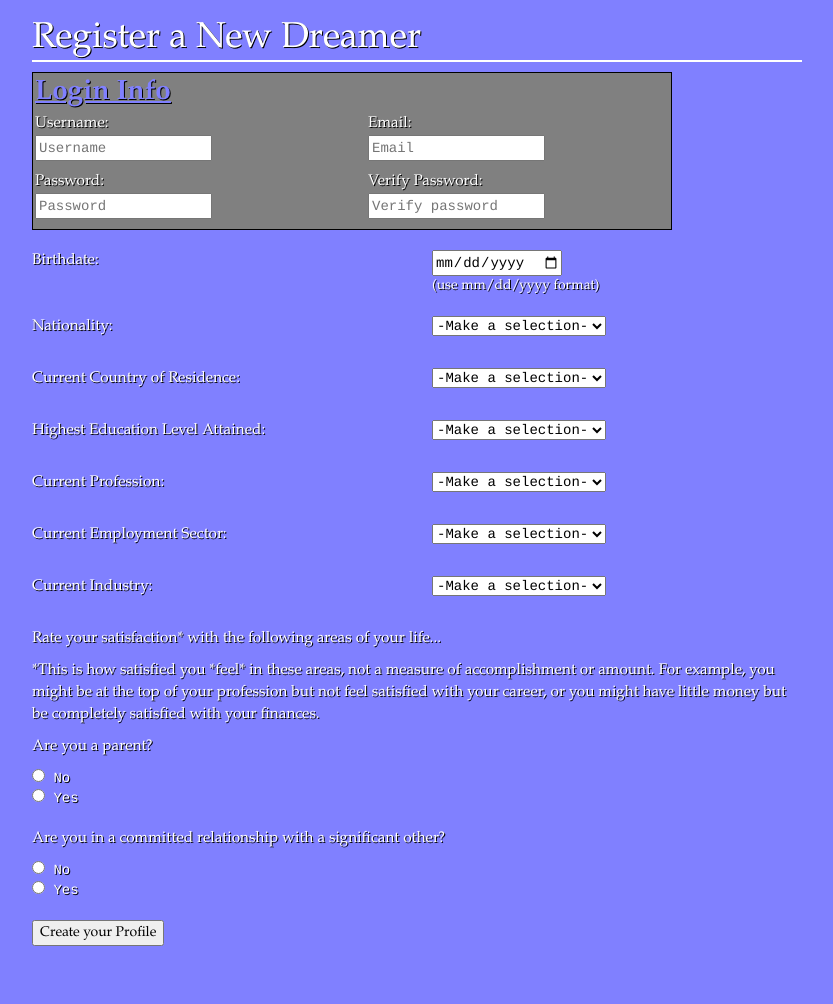
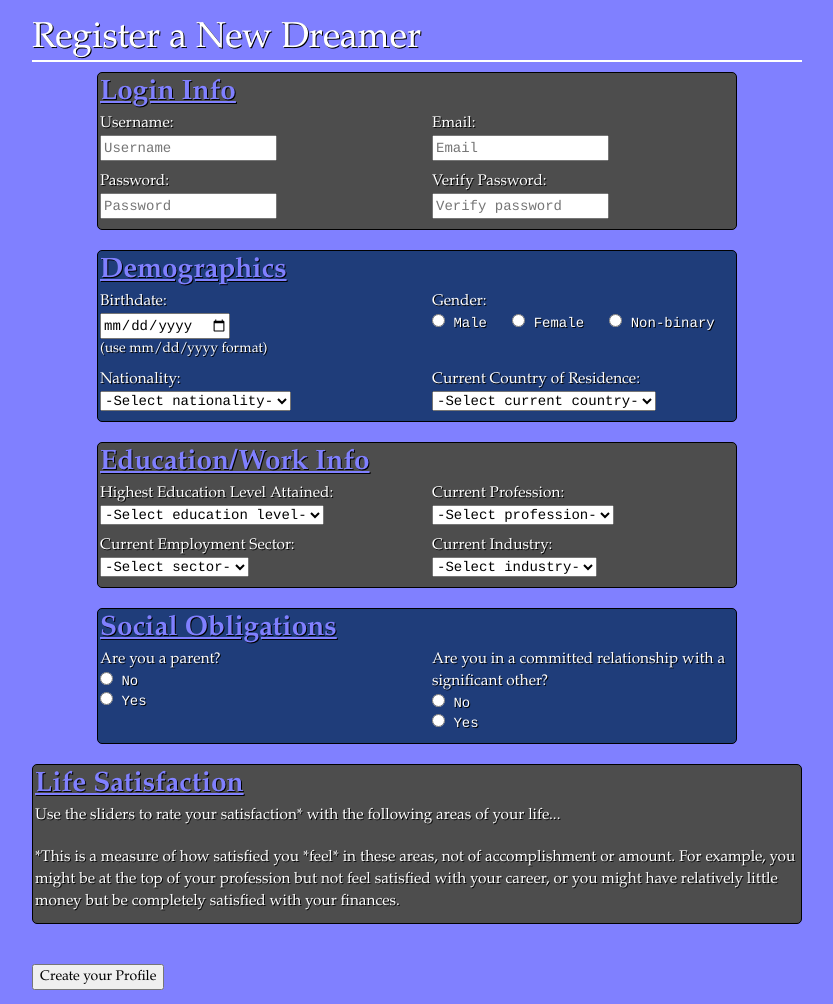
Before and after one commit to ryanwc/DreamNet, a Python web app: template templates/register.html in a window 1280 px wide. Shown: the whole page, without its empty margins (223-1056 px from the left). Before the commit the page ends 946 px from the top, so only its background shows below. Run offline with Jinja, Linux system fonts and the light colour scheme; the template is opened without the code that fills it, so the values that code supplies are empty.

Commit message:
register form looks good; need front-end validation

```diff
--- a/stylesheets/forms.css
+++ b/stylesheets/forms.css
@@ -60,11 +60,13 @@ option {
 
 .sliderbox {
 	position: relative;
-	width: 300px;
+	width: 100%;
 }
 
 .slider {
+	/* bad non relative */
 	width: 100%;
+	max-width: 290px;
 }
 
 .leftlabel {
@@ -93,12 +95,19 @@ option {
 	overflow-y: scroll;
 }
 
+.satisfactionRow {
+	margin: 0 auto;
+}
+
 .satisfactionArea {
 	background-color: darkgrey;
 	border: 1px solid black;
 	padding-left: 1px;
 	padding-right: 1px;
-	max-width: 305px;
+	max-width: 290px;
+	margin-bottom: 10px;
+	margin-right: auto;
+	margin-left: auto;
 }
 
 .satisfactionAreaLabel {
@@ -108,7 +117,7 @@ option {
 	font-weight: bold;
 }
 
-.satisfactionAreaLabelCol {
+.satisfactionAreaLabelDiv {
 	text-align: center;
 }
 
@@ -162,20 +171,70 @@ legend {
 	margin-bottom: 20px;
 	border: 1px solid black;
 	padding-left: 2px;
+	padding-right: 2px;
+	border-radius: 5px;
+	margin-left: auto;
+	margin-right: auto;
 }
 
 #core {
-	background-color: grey;
+	background-color: #4d4d4d;
+}
+
+#demographics {
+	background-color: #1f3d7a;
+}
+
+#education {
+	background-color: #4d4d4d;
+}
+
+#obligations {
+	background-color: #1f3d7a;
+}
+
+#satisfaction {
+	background-color: #4d4d4d;
 }
 
 @media screen and (max-width: 767px) {
 	#core {
     	width: 290px;
 	}
+	#demographics {
+    	width: 290px;
+	}
+	#education {
+    	width: 290px;
+	}
+	#obligations {
+    	width: 290px;
+	}
+}
+
+@media screen and (min-width: 640px) and (max-width: 767px) {
+	.col-onlymid-6 {
+    	width: 50%;
+	}
+	#demographics {
+		background-color: #4d4d4d;
+	}
+	#education {
+		background-color: #1f3d7a;
+	}
 }
 
 @media screen and (min-width: 768px) {
 	#core {
+    	width: 640px;
+	}
+	#demographics {
+    	width: 640px;
+	}
+	#education {
+    	width: 640px;
+	}
+	#obligations {
     	width: 640px;
 	}
 }
@@ -321,3 +380,7 @@ legend {
 .displaynone {
 	display: none !important;
 }
+
+.nopadding {
+	padding: 0;
+}
--- a/templates/register.html
+++ b/templates/register.html
@@ -23,7 +23,12 @@
 				<div class="col-xs-12 formcol">
 					<form action="/register" method="post">
 
-						<div class="section" id="core">
+
+						<div class="row multisection">
+							<div class="col-xs-12 col-onlymid-6">
+
+								<div class="row section" id="core">
+									<div class="col-xs-12 nopadding">
 
 										<span class="sectionheader">Login Info</span>
 
@@ -68,122 +73,210 @@
 										</div>
 
 									</div>
+								</div>
+
+							</div>
+
+							<div class="col-xs-12 col-onlymid-6">
+
+								<div class="row section" id="demographics">
+									<div class="col-xs-12 nopadding">
+
+										<span class="sectionheader">Demographics</span>
 
 										<div class="row">
-							<div class="col-xs-12 col-md-6 prompt">
-								<p>Birthdate:</p>
+											<div class="col-xs-12 col-sm-6 question">
+												<div class="prompt">
+													<span>Birthdate:</span>
 												</div>
-							<div class="col-xs-12 col-md-6 input">
+												<div class="input">
 													<input type="date" name="birthdate" id="birthdate" oninput="resetMessage('birthdate');" {% if values %}value="{{values['birthdate']}}"{% endif %}>{% if messages %}<span class="{{messages['birthdate']['validity']}}">{{messages['birthdate']['message']}}</span>{% endif %}
 													<br>
 													<span class="hint">(use mm/dd/yyyy format)</span>
 												</div>
 											</div>
-						<br>
 
-						<!-- need to verify/modify -->
+											<div class="col-xs-12 col-sm-6 question">
+												<div class="prompt">
+													<span>Gender:</span>
+												</div>
+												<div class="input">
+													<input type="radio" name="gender" value="Male" onclick="resetMessage('gender');" {% if values %}{% if values['gender'] == "Male" %}checked{% endif %}{% endif %}> <span class="inputlabel"> Male</span>
+													<span>&nbsp;</span>
+													<input type="radio" name="gender" value="Female" onclick="resetMessage('gender');" {% if values %}{% if values['gender'] == "Female" %}checked{% endif %}{% endif %}> <span class="inputlabel"> Female</span>
+													<span>&nbsp;</span>
+													<input type="radio" name="gender" value="Non-binary" onclick="resetMessage('gender');" {% if values %}{% if values['gender'] == "Non-binary" %}checked{% endif %}{% endif %}> <span class="inputlabel"> Non-binary</span><span id="gendermessageprefix">{% if messages %}<br>{% endif %}</span><span id="gendermessage" {% if messages %}class="{{messages['gender']['validity']}}"{% endif %}>{% if messages %}{{messages['gender']['message']}}{% endif %}</span>
+												</div>
+											</div>
+										</div>
+
 										<div class="row">
-							<div class="col-xs-12 col-md-6 prompt">
-								<p>Nationality:</p>
+											<div class="col-xs-12 col-sm-6 question">
+												<div class="prompt">
+													<span>Nationality:</span>
 												</div>
-							<div class="col-xs-12 col-md-6 input">
+												<div class="input">
 													<select name="nationality" id="nationality" oninput="resetMessage('nationality');">
-									<option value="-1">-Make a selection-</option>
+														<option value="-1">-Select nationality-</option>
 														{% for country in countries %}
 														<option value="{{country}}" {% if values %}{% if values['nationality'] == country %}checked{% endif %}{% endif %}>{{country}}</option>
 														{% endfor %}
 													</select>{% if messages %}<span class="{{messages['nationality']['validity']}}">{{messages['nationality']['message']}}</span>{% endif %}
 												</div>
 											</div>
-						<br>
 
-						<div class="row">
-							<div class="col-xs-12 col-md-6 prompt">
-								<p>Current Country of Residence:</p>
+											<div class="col-xs-12 col-sm-6 question">
+												<div class="prompt">
+													<span>Current Country of Residence:</span>
 												</div>
-							<div class="col-xs-12 col-md-6 input">
+												<div class="input">
 													<select name="residence" id="residence" oninput="resetMessage('residence');">
-									<option value="-1">-Make a selection-</option>
+														<option value="-1">-Select current country-</option>
 														{% for country in countries %}
 														<option value="{{country}}" {% if values %}{% if values['residence'] == country %}checked{% endif %}{% endif %}>{{country}}</option>
 														{% endfor %}
 													</select>{% if messages %}<span class="{{messages['residence']['validity']}}">{{messages['residence']['message']}}</span>{% endif %}
 												</div>
 											</div>
-						<br>
+										</div>
+
+									</div>
+								</div>
+							<!-- end section -->
+							</div>
+						</div>
+						<!-- end multisection -->
+
+
+						<div class="row multisection">
+							<div class="col-xs-12 col-onlymid-6">
+
+								<div class="row section" id="education">
+									<div class="col-xs-12 nopadding">
+
+										<span class="sectionheader">Education/Work Info</span>
 
 										<div class="row">
-							<div class="col-xs-12 col-md-6 prompt">
-								<p>Highest Education Level Attained:</p>
+											<div class="col-xs-12 col-sm-6 question">
+												<div class="prompt">
+													<span>Highest Education Level Attained:</span>
 												</div>
-							<div class="col-xs-12 col-md-6 input">
+												<div class="input">
 													<select name="educationlevel" id="educationlevel" oninput="resetMessage('educationlevel');">
-									<option value="-1">-Make a selection-</option>
+														<option value="-1">-Select education level-</option>
 														{% for educationLevel in educationLevels %}
 														<option value="{{educationLevel}}" {% if values %}{% if values['education_level'] == educationLevel %}checked{% endif %}{% endif %}>{{educationLevel}}</option>
 														{% endfor %}
 													</select>{% if messages %}<span class="{{messages['education_level']['validity']}}">{{messages['education_level']['message']}}</span>{% endif %}
 												</div>
 											</div>
-						<br>
 
-						<div class="row">
-							<div class="col-xs-12 col-md-6 prompt">
-								<p>Current Profession:</p>
+											<div class="col-xs-12 col-sm-6 question">
+												<div class="prompt">
+													<span>Current Profession:</span>
 												</div>
-							<div class="col-xs-12 col-md-6 input">
+												<div class="input">
 													<select name="profession" id="profession" oninput="resetMessage('profession');">
-									<option value="-1">-Make a selection-</option>
+														<option value="-1">-Select profession-</option>
 														{% for profession in professions %}
 														<option value="{{profession}}" {% if values %}{% if values['profession'] == profession %}checked{% endif %}{% endif %}>{{profession}}</option>
 														{% endfor %}
 													</select>{% if messages %}<span class="{{messages['profession']['validity']}}">{{messages['profession']['message']}}</span>{% endif %}
 												</div>
 											</div>
-						<br>
+										</div>
 
 										<div class="row">
-							<div class="col-xs-12 col-md-6 prompt">
-								<p>Current Employment Sector:</p>
+											<div class="col-xs-12 col-sm-6 question">
+												<div class="prompt">
+													<span>Current Employment Sector:</span>
 												</div>
-							<div class="col-xs-12 col-md-6 input">
+												<div class="input">
 													<select name="sector" id="sector" oninput="resetMessage('sector');">
-									<option value="-1">-Make a selection-</option>
+														<option value="-1">-Select sector-</option>
 														{% for sector in sectors %}
 														<option value="{{sector}}" {% if values %}{% if values['sector'] == sector %}checked{% endif %}{% endif %}>{{sector}}</option>
 														{% endfor %}
 													</select>{% if messages %}<span class="{{messages['sector']['validity']}}">{{messages['sector']['message']}}</span>{% endif %}
 												</div>
 											</div>
-						<br>
 
 									<!-- only display if not retired, student, or unemployed -->
-						<div class="row">
-							<div class="col-xs-12 col-md-6 prompt">
-								<p>Current Industry:</p>
+											<div class="col-xs-12 col-sm-6 question">
+												<div class="prompt">
+													<span>Current Industry:</span>
 												</div>
-							<div class="col-xs-12 col-md-6 input">
+												<div class="input">
 													<select name="industry" id="industry" oninput="resetMessage('industry');">
-									<option value="-1">-Make a selection-</option>
+														<option value="-1">-Select industry-</option>
 														{% for industry in industries %}
 														<option value="{{industry}}" {% if values %}{% if values['industry'] == industry %}checked{% endif %}{% endif %}>{{industry}}</option>
 														{% endfor %}
 													</select>{% if messages %}<span class="{{messages['industry']['validity']}}">{{messages['industry']['message']}}</span>{% endif %}
 												</div>
 											</div>
-						<br>
+										</div>
 
-						<div class="row">
-							<div class="col-xs-12 prompt">
-								<p>Rate your satisfaction* with the following areas of your life...</p>
 									</div>
 								</div>
 
+							</div>
+
+							<div class="col-xs-12 col-onlymid-6">
+
+								<div class="row section" id="obligations">
+									<div class="col-xs-12 nopadding">
+
+										<span class="sectionheader">Social Obligations</span>
+
+										<div class="row">
+											<div class="col-xs-12 col-sm-6 question">
+												<div class="prompt">
+													<span>Are you a parent?</span>
+												</div>
+												<div class="input">
+													<input type="radio" name="isparent" value="False" onclick="resetMessage('isparent');" {% if values %}{% if values['isParent'] == "False" %}checked{% endif %}{% endif %}> <span class="inputlabel"> No</span>
+													<br>
+													<input type="radio" name="isparent" value="True" onclick="resetMessage('isparent');" {% if values %}{% if values['isParent'] == "True" %}checked{% endif %}{% endif %}> <span class="inputlabel">Yes</span><span id="isparentmessageprefix">{% if messages %}<br>{% endif %}</span><span id="isparentmessage" {% if messages %}class="{{messages['isParent']['validity']}}"{% endif %}>{% if messages %}{{messages['isParent']['message']}}{% endif %}</span>
+												</div>
+											</div>
+
+											<div class="col-xs-12 col-sm-6 question">
+												<div class="prompt">
+													<span>Are you in a committed relationship with a significant other?</span>
+												</div>
+												<div class="input">
+													<input type="radio" name="iscommitted" value="False" onclick="resetMessage('iscommitted');" {% if values %}{% if values['isCommitted'] == "False" %}checked{% endif %}{% endif %}> <span class="inputlabel"> No</span>
+													<br>
+													<input type="radio" name="iscommitted" value="True" onclick="resetMessage('iscommitted');" {% if values %}{% if values['isCommitted'] == "True" %}checked{% endif %}{% endif %}> <span class="inputlabel">Yes</span><span id="iscommittedmessageprefix">{% if messages %}<br>{% endif %}</span><span id="iscommittedmessage" {% if messages %}class="{{messages['isCommitted']['validity']}}"{% endif %}>{% if messages %}{{messages['isCommitted']['message']}}{% endif %}</span>
+												</div>
+											</div>
+										</div>
+
+									</div>
+								</div>
+
+							</div>
+						</div>
+
+						<div class="row section" id="satisfaction">
+							<div class="col-xs-12 nopadding">
+
+								<span class="sectionheader">Life Satisfaction</span>
+
+								<div class="row">
+									<div class="col-xs-12 question">
+										<div class="prompt">
+											<p>Use the sliders to rate your satisfaction* with the following areas of your life...</p>
+										</div>
+									</div>
+								</div>
+
+								<div class="row satisfactionRow">
 								{% for satisfactionArea in satisfactionAreas %}
-						<div class="row">
-							<div class="col-xs-12 col-md-6">
+									<div class="col-xs-12 col-sm-6 nopadding">
 										<div class="satisfactionArea">
-									<div class="satisfactionAreaLabelCol">
+											<div class="satisfactionAreaLabelDiv">
 												<span class="satisfactionAreaLabel">{{satisfactionArea}}</span>
 											</div>
 											<div class="input sliderbox">
@@ -197,36 +290,15 @@
 											</div>
 										</div>
 									</div>
-						</div>
-						<br>
 								{% endfor %}
-
-						<div class="row">
-							<div class="col-xs-12 prompt">
-								<p class="hint">*This is how satisfied you *feel* in these areas, not a measure of accomplishment or amount.  For example, you might be at the top of your profession but not feel satisfied with your career, or you might have little money but be completely satisfied with your finances.</p>
-							</div>
 								</div>
 
 								<div class="row">
 									<div class="col-xs-12 prompt">
-								<p>Are you a parent?</p>
-							</div>
-							<div class="col-xs-12 input">
-								<input type="radio" name="isparent" value="False" onclick="resetMessage('isparent');" {% if values %}{% if values['isParent'] == "False" %}checked{% endif %}{% endif %}> <span class="inputlabel"> No</span>
-								<br>
-								<input type="radio" name="isparent" value="True" onclick="resetMessage('isparent');" {% if values %}{% if values['isParent'] == "True" %}checked{% endif %}{% endif %}> <span class="inputlabel">Yes</span><span id="isparentmessageprefix">{% if messages %}<br>{% endif %}</span><span id="isparentmessage" {% if messages %}class="{{messages['isParent']['validity']}}"{% endif %}>{% if messages %}{{messages['isParent']['message']}}{% endif %}</span>
+										<p class="hint">*This is a measure of how satisfied you *feel* in these areas, not of accomplishment or amount.  For example, you might be at the top of your profession but not feel satisfied with your career, or you might have relatively little money but be completely satisfied with your finances.</p>
 									</div>
 								</div>
-						<br>
 
-						<div class="row">
-							<div class="col-xs-12 prompt">
-								<p>Are you in a committed relationship with a significant other?</p>
-							</div>
-							<div class="col-xs-12 input">
-								<input type="radio" name="iscommitted" value="False" onclick="resetMessage('iscommitted');" {% if values %}{% if values['isCommitted'] == "False" %}checked{% endif %}{% endif %}> <span class="inputlabel"> No</span>
-								<br>
-								<input type="radio" name="iscommitted" value="True" onclick="resetMessage('iscommitted');" {% if values %}{% if values['isCommitted'] == "True" %}checked{% endif %}{% endif %}> <span class="inputlabel">Yes</span><span id="iscommittedmessageprefix">{% if messages %}<br>{% endif %}</span><span id="iscommittedmessage" {% if messages %}class="{{messages['isCommitted']['validity']}}"{% endif %}>{% if messages %}{{messages['isCommitted']['message']}}{% endif %}</span>
 							</div>
 						</div>
 
```
Also changed, not shown: app.py (+15 -1 lines). Lines whose indentation alone changed are shown as unchanged.
